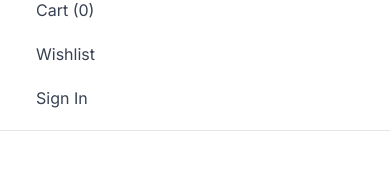
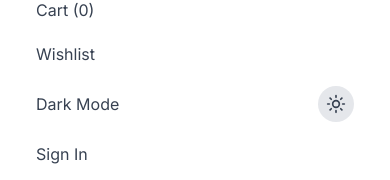
Before and after one commit to THEJAS-KRISHNA-P-R/haxeuz, a Next.js app: page / in a window 390 px wide. Both pictures are taken after a click on the button "Open menu". Shown: the part 274-454 px from the top of the page. Built offline with nearby package versions, Linux system fonts and the light colour scheme; no server answers.

Commit message:
dark mode on mobile devices

```diff
--- a/components/navbar.tsx
+++ b/components/navbar.tsx
@@ -272,6 +272,11 @@ export function Navbar() {
                 >
                   Wishlist
                 </Link>
+                {/* Dark Mode Toggle for Mobile */}
+                <div className="px-3 py-2 flex items-center justify-between text-gray-700 dark:text-gray-300">
+                  <span>Dark Mode</span>
+                  <DarkModeToggle />
+                </div>
                 {user ? (
                   <>
                     <Link
```
